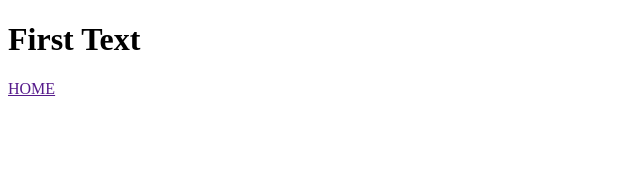
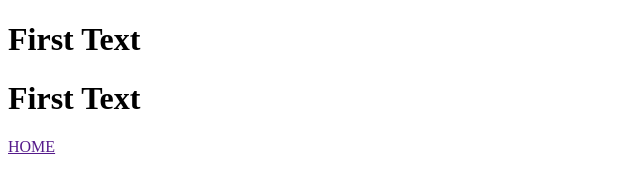
Before and after one commit to kaifsheikh/care-management-system, a plain HTML site: page index.html in a window 1280 px wide. Shown: the whole page, without its empty margins (0-640 px from the left). Drawn offline with Linux system fonts and the light colour scheme.

Commit message:
I added h1 tag

```diff
--- a/index.html
+++ b/index.html
@@ -7,6 +7,7 @@
 </head>
 <body>
         <h1>First Text</h1>
+        <h1>First Text</h1>
 
         <a href="">HOME</a>
 </body>
```
